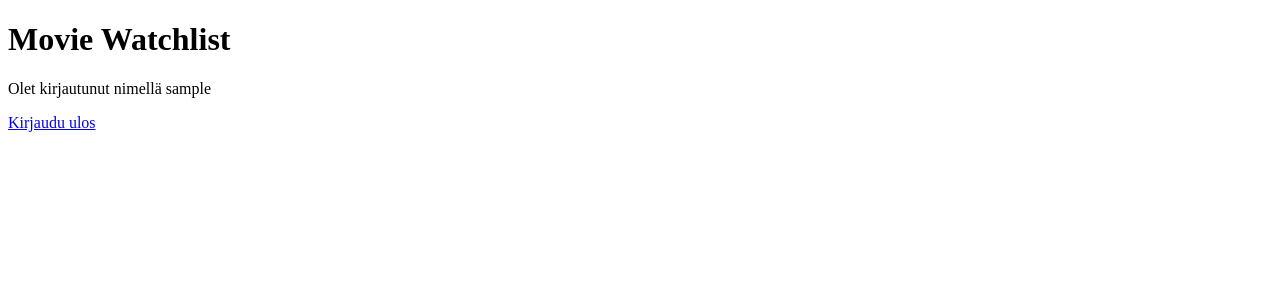
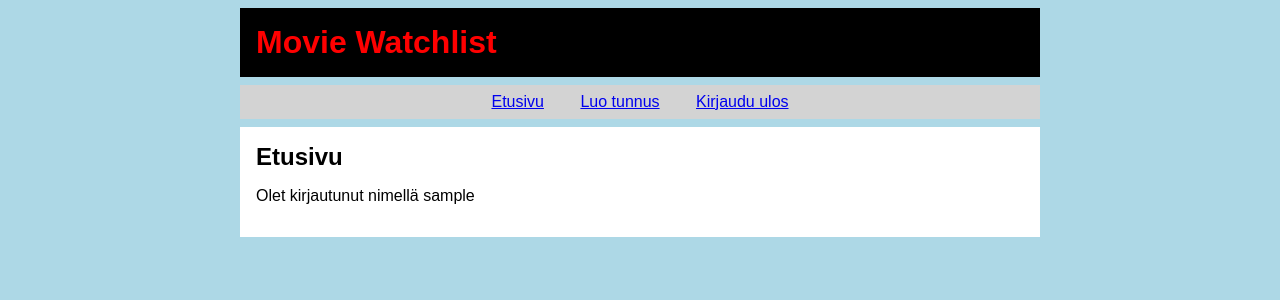
Before and after one commit to mari901/MovieWatchlist, a Flask app: page / in a window 1280 px wide. Shown: the top 300 px of the page. Run offline with Flask 3, Linux system fonts and the light colour scheme; the visitor is signed in with stand-in values (Sample User, id 1).

Commit message:
Add shared layout and stylesheet

```diff
--- /dev/null
+++ b/static/main.css
@@ -0,0 +1,52 @@
+body {
+  margin: auto;
+  max-width: 50em;
+  font-family: sans-serif;
+  background-color: lightblue;
+}
+
+.header {
+  background-color: black;
+  color: red;
+  padding: 1em;
+  margin: 0.5em 0;
+}
+
+.nav {
+  background-color: lightgrey;
+  padding: 0.5em;
+  margin: 0.5em 0;
+}
+
+.content {
+  background-color: white;
+  padding: 1em;
+  margin: 0.5em 0;
+}
+
+.info {
+  border: 2px solid black;
+  margin: 1em;
+  padding: 0.5em;
+  background-color: blue;
+  color: white;
+}
+
+h1, h2 {
+  margin: 0;
+}
+
+nav {
+  text-align: center;
+}
+
+nav ul {
+  padding: 0;
+  margin: 0;
+}
+
+nav li {
+  display: inline-block;
+  padding: 0 1em;
+  margin: 0;
+}
--- a/templates/index.html
+++ b/templates/index.html
@@ -1,30 +1,10 @@
-<!DOCTYPE html>
-<html>
+{% extends "layout.html" %}
 
-<head>
-  <title>Movie Watchlist</title>
-</head>
+{% block title %}Movie Watchlist{% endblock %}
 
-<body>
-  <h1>Movie Watchlist</h1>
-
-  {% for message in get_flashed_messages() %}
-  <p><b>{{ message }}</b></p>
-  {% endfor %}
-
-  {% if session.user_id %}
-  <p>
-    Olet kirjautunut nimellä {{ session.username }}
-  </p>
-  <p>
-    <a href="/logout">Kirjaudu ulos</a>
-  </p>
-  {% else %}
-  <p>
-    <a href="/login">Kirjaudu sisään</a> |
-    <a href="/register">Luo tunnus</a>
-  </p>
-  {% endif %}
-</body>
-
-</html>
+{% block content %}
+<h2>Etusivu</h2>
+{% if session.user_id %}
+<p>Olet kirjautunut nimellä {{ session.username }}</p>
+{% endif %}
+{% endblock %}
--- /dev/null
+++ b/templates/layout.html
@@ -0,0 +1,39 @@
+<!DOCTYPE html>
+<html>
+
+<head>
+  <title>{% block title %}{% endblock %}</title>
+  <link rel="stylesheet" href="/static/main.css">
+</head>
+
+<body>
+  <div class="header">
+    <h1>Movie Watchlist</h1>
+  </div>
+
+  <div class="nav">
+    <nav>
+      <ul>
+        <li><a href="/">Etusivu</a></li>
+        <li><a href="/register">Luo tunnus</a></li>
+        {% if session.user_id %}
+        <li><a href="/logout">Kirjaudu ulos</a></li>
+        {% else %}
+        <li><a href="/login">Kirjaudu sisään</a></li>
+        {% endif %}
+      </ul>
+    </nav>
+  </div>
+
+  <div class="content">
+    {% for message in get_flashed_messages() %}
+    <p class="info">
+      {{ message }}
+    </p>
+    {% endfor %}
+
+    {% block content %}{% endblock %}
+  </div>
+</body>
+
+</html>
```
Also changed, not shown: templates/login.html (+5 -15 lines), templates/register.html (+5 -15 lines).
